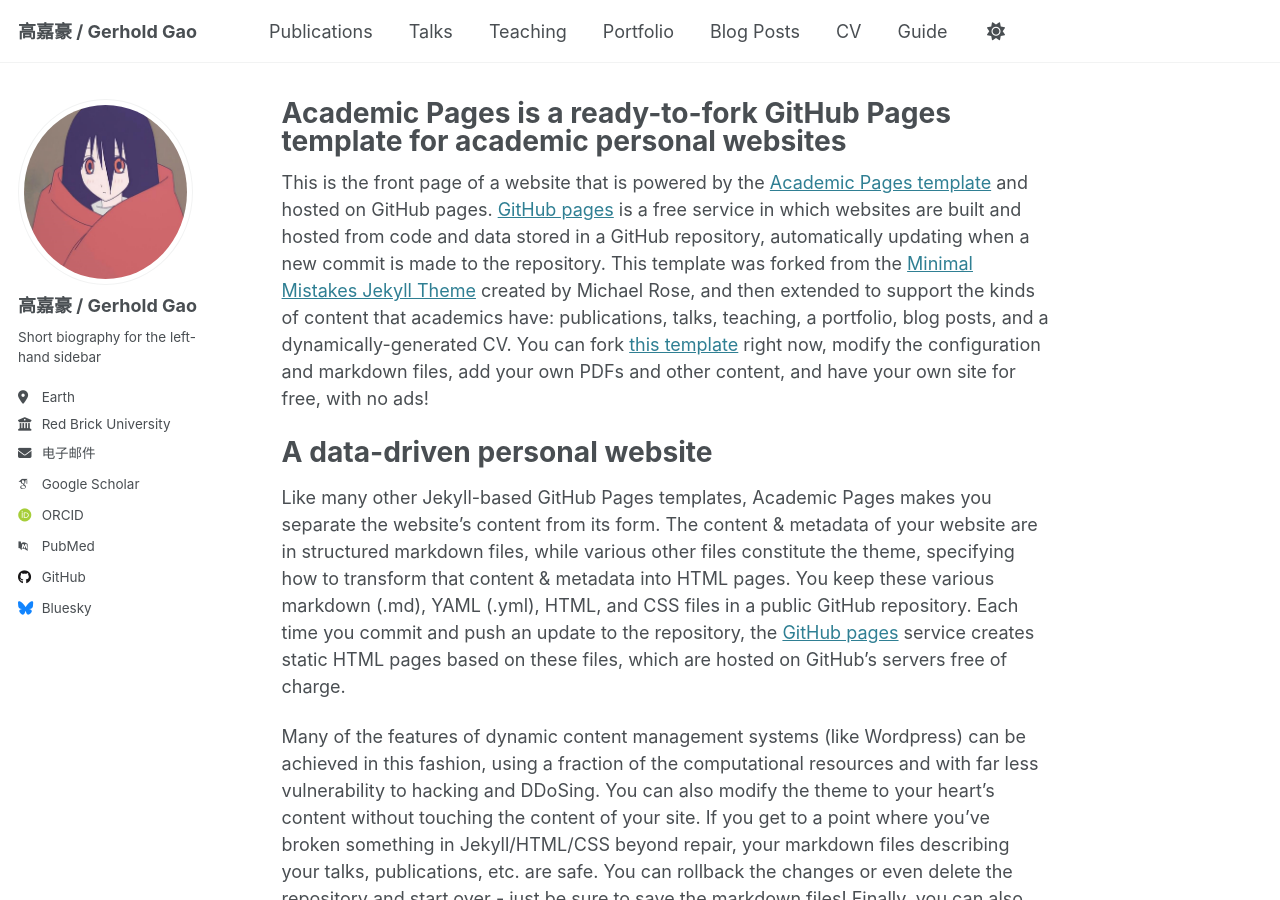
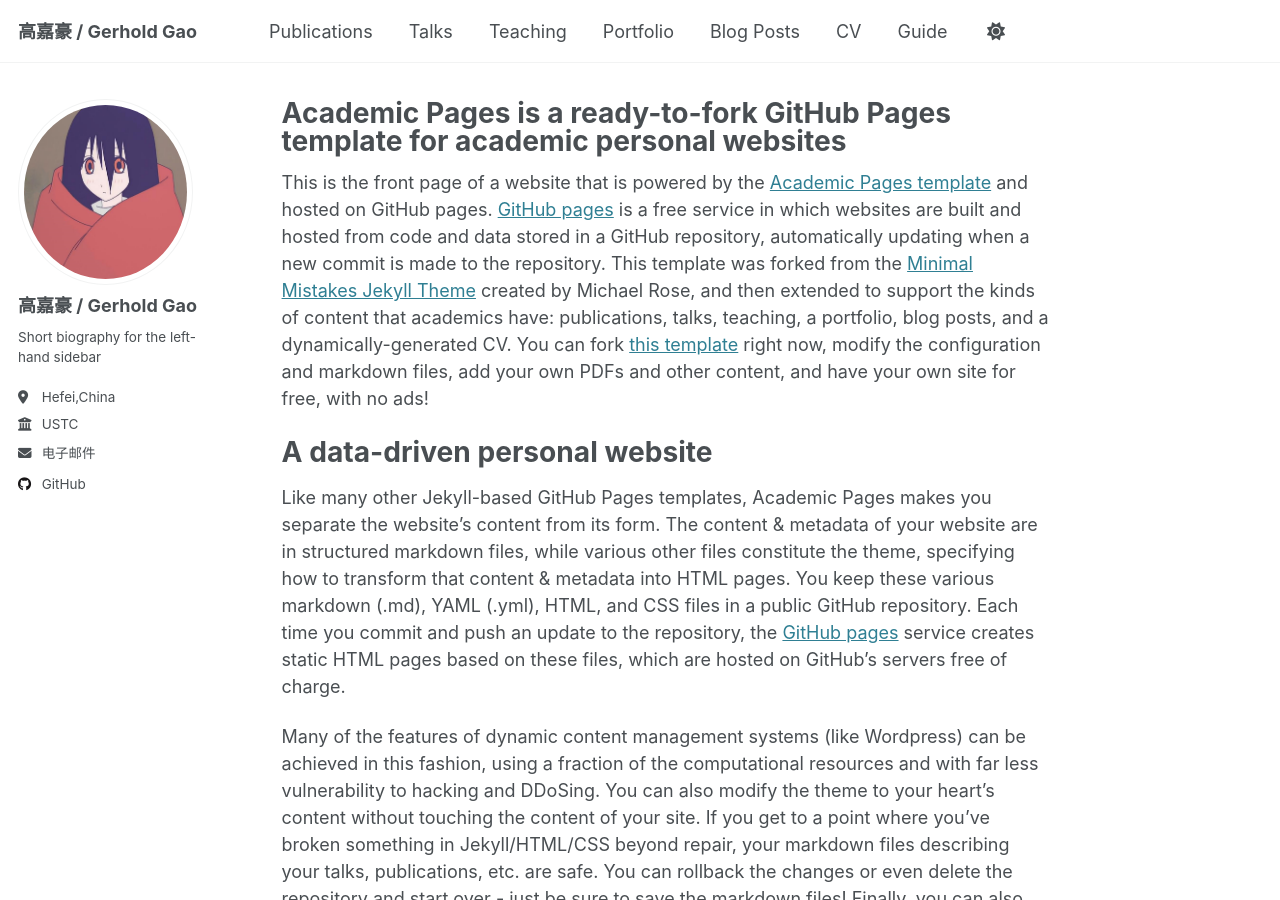
Before and after one commit to Gerhold-Gao/HomePage, a Jekyll site: the page built from _pages/about.md, in a window 1280 px wide and 900 px high. Built offline with Jekyll 4.4.1, drawn with Linux system fonts in a browser that asks for light colours; some web fonts are replaced.

Commit message:
修改侧边栏描述

```diff
--- a/_config.yml
+++ b/_config.yml
@@ -27,18 +27,18 @@ author:
 
   pronouns         : # example: "she/her"
   bio              : "Short biography for the left-hand sidebar"
-  location         : "Earth"
-  employer         : "Red Brick University"
+  location         : "Hefei,China"
+  employer         : "USTC"
   uri              : # URL
   email            : "gjh2233@mail.ustc.edu.cn"
 
   # Academic websites
   arxiv            : # URL - Update with the correct link to your profile
-  googlescholar    : "https://scholar.google.com/citations?user=PS_CX0AAAAAJ"
+  googlescholar    : #"https://scholar.google.com/citations?user=PS_CX0AAAAAJ"
   impactstory      : # URL
-  orcid            : "http://orcid.org/yourorcidurl"
+  orcid            : #"http://orcid.org/yourorcidurl"
   semantic         : # URL
-  pubmed           : "https://www.ncbi.nlm.nih.gov/pubmed/?term=john+snow"
+  pubmed           : #"https://www.ncbi.nlm.nih.gov/pubmed/?term=john+snow"
   researchgate     : # URL
   scopus           : # URL
 
@@ -46,12 +46,12 @@ author:
   bitbucket        : # Username - Update with your username on the site
   codepen          : # Username
   dribbble         : # Username
-  github           : "academicpages"
+  github           : "gerhold-gao"
   kaggle           : # Username
   stackoverflow    : # User number or user number and name (i.e., use "1" or "1/jeff-atwood")
 
   # Social media
-  bluesky          : "bsky.app" # Replace this with you Bluesky username
+  bluesky          : #"bsky.app" # Replace this with you Bluesky username
   facebook         : # Username
   flickr           : # Username
   foursquare       : # Username
```
